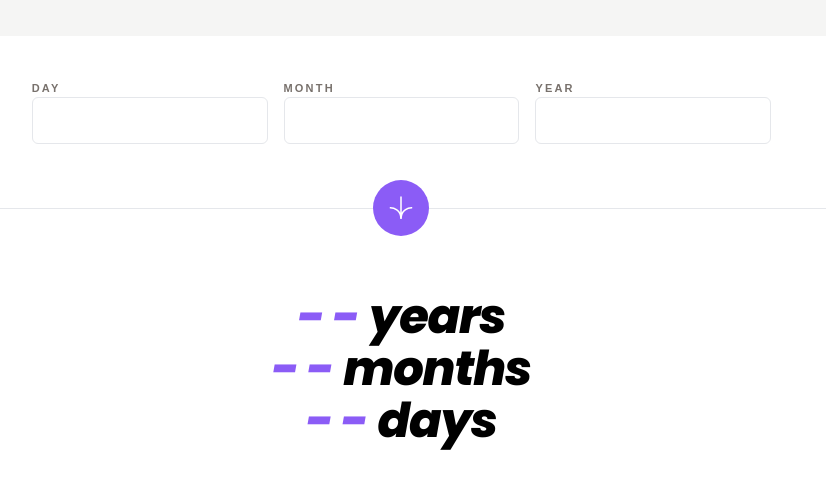
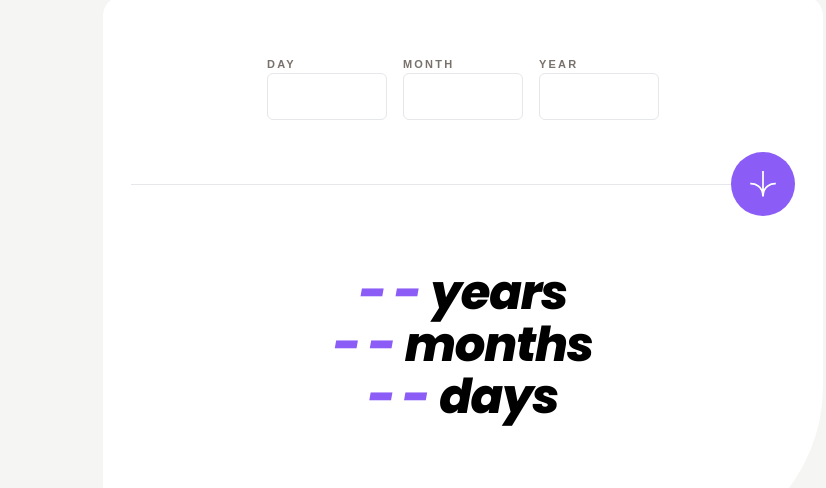
Before and after one commit to lingyundai/age-calculator, a React (Create React App) app: page / in a window 1280 px wide. Shown: the part 124-612 px from the top of the page, without its empty margins (177-1003 px from the left). Built offline with nearby package versions, Linux system fonts and the light colour scheme.

Commit message:
adjust styling to be for desktop view

```diff
--- a/src/components/CalculatorForm.js
+++ b/src/components/CalculatorForm.js
@@ -145,8 +145,8 @@ function CalculatorForm() {
 
     return (
         <form class="max-w-fit pt-6 font-poppins font-semibold text-[11px] tracking-[0.2em]" onSubmit={handleSubmit}>
-            <div class="flex pt-5 space-x-4 justify-center text-stone-500">
-                <div class="w-1/4">
+            <div class="flex pt-9 space-x-4 text-stone-500 justify-center">
+                <div class="w-1/6 min-w-[80px]">
                     <label class={inputError.showDay ? "text-red-400" : "text-stone-500"}>DAY</label>
                     <input
                         value={day}
@@ -160,7 +160,7 @@ function CalculatorForm() {
                     {inputError.showDay &&
                         <div class={"text-red-400 font-poppinsItalic font-thin tracking-normal"}>{inputError.dayErrorMessage}</div>}
                 </div>
-                <div class="w-1/4">
+                <div class="w-1/6 min-w-[80px]">
                     <label class={inputError.showMonth ? "text-red-400" : "text-stone-500"}>MONTH</label>
                     <input
                         value={month}
@@ -174,7 +174,7 @@ function CalculatorForm() {
                     {inputError.showMonth &&
                         <div class={"text-red-400 font-poppinsItalic font-thin tracking-normal"}>{inputError.monthErrorMessage}</div>}
                 </div>
-                <div class="w-1/4">
+                <div class="w-1/6 min-w-[80px]">
                     <label class={inputError.showYear ? "text-red-400" : "text-stone-500"}>YEAR</label>
                     <input
                         value={year}
@@ -189,9 +189,9 @@ function CalculatorForm() {
                         <div class={"text-red-400 font-poppinsItalic font-thin tracking-normal"}>{inputError.yearErrorMessage}</div>}
                 </div>
             </div>
-            <button class="pt-16 px-7 inline-flex items-center justify-center w-full">
+            <button class="pt-16 px-7 inline-flex items-center justify-center sm:justify-end w-full">
                 <hr class="w-full"/>
-                <svg class="w-14 h-14 bg-violet-500 rounded-full absolute" viewBox="-32 15 110 15" xmlns="http://www.w3.org/2000/svg">
+                <svg class="w-16 h-16 bg-violet-500 rounded-full absolute" viewBox="-32 15 110 15" xmlns="http://www.w3.org/2000/svg">
                     <path fill="none" stroke="#FFF" stroke-width="3"
                         d="M1 22.019C8.333 21.686 23 25.616 23 44m0 0V0m22 22.019C37.667 21.686 23 25.616 23 44"/>
                 </svg>
--- a/src/containers/CalculatorContainer.js
+++ b/src/containers/CalculatorContainer.js
@@ -4,7 +4,7 @@ function CalculatorContainer() {
     return (
         <div class="flex justify-center items-center
                     h-screen w-screen bg-stone-100">
-            <div class="h-3/5 w-10/12 bg-white
+            <div class="min-h-[560px] max-w-[720px] min-w-[360px] h-1/2 bg-white
                         rounded-br-large rounded-t-default rounded-bl-default">
                 <CalculatorForm />
             </div>
--- a/tailwind.config.js
+++ b/tailwind.config.js
@@ -14,8 +14,8 @@ module.exports = {
         '128': '538px',
       },
       borderRadius: {
-        'large': '100px',
-        'default': '30px',
+        'large': '170px',
+        'default': '20px',
       },
       fontSize: {
         'lg': ['19px', '29px'],
```
